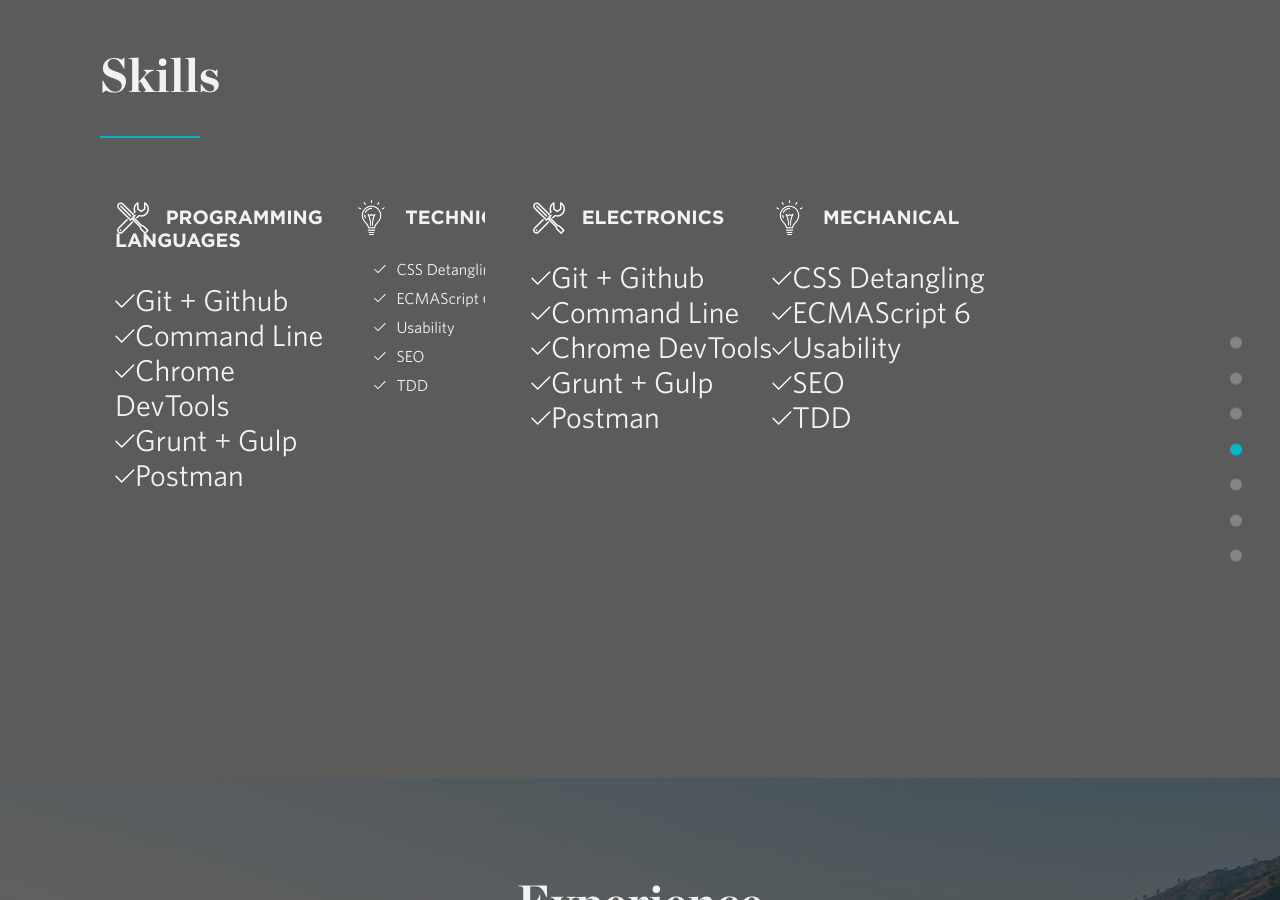
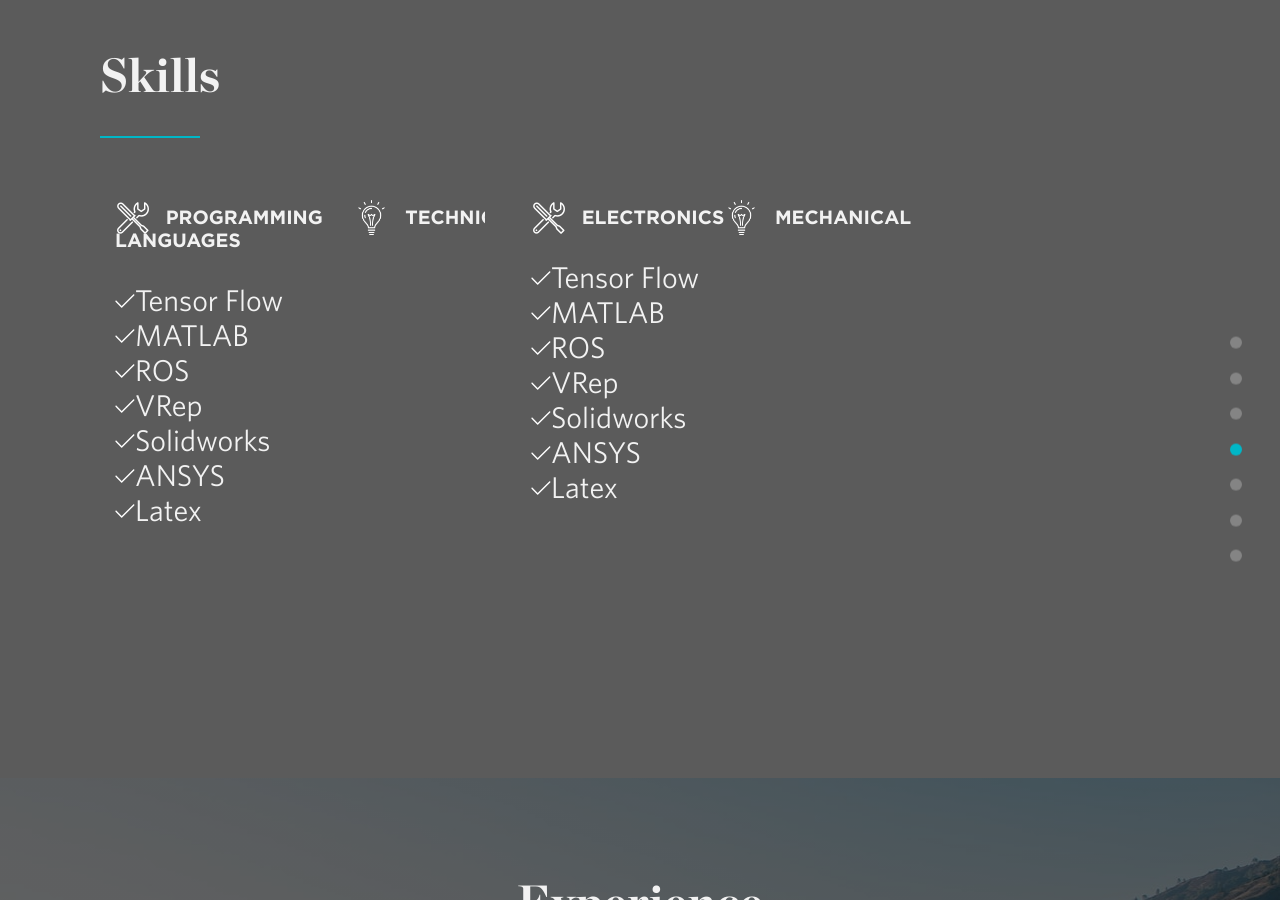
Before and after one commit to sgteja/trailsite.github.io, a Jekyll site: the page built from index.html, in a window 1280 px wide and 900 px high, scrolled down 1734 px. Built offline with Jekyll 4.4.1, drawn with Linux system fonts in a browser that asks for light colours; nearby versions of some CDN libraries.

```diff
--- a/_data/skills.yml
+++ b/_data/skills.yml
@@ -1,13 +1,7 @@
-# development:
-#   - item: JavaScript
-#   - item: HTML5
-#   - item: CSS3
-#   - item: Jekyll
-#   - item: Python
-#   - item: React
-#   - item: Backbone
-#   - item: Node.js
-#   - item: Angular
+programming:
+  - item: Python
+  - item: C++
+  - item: C
 
 # design:
 #   - item: sketch
@@ -17,15 +11,20 @@
 #   - item: invision
 
 tools:
-  - item: Git + Github
-  - item: Command Line
-  - item: Chrome DevTools
-  - item: Grunt + Gulp
-  - item: Postman
+  - item: Tensor Flow
+  - item: MATLAB
+  - item: ROS
+  - item: VRep
+  - item: Solidworks
+  - item: ANSYS
+  - item: Latex
 
-knowledge:
-  - item: CSS Detangling
-  - item: ECMAScript 6
-  - item: Usability
-  - item: SEO
-  - item: TDD
+electronics:
+  - item: Arduino
+  - item: RaspberryPi
+  - item: 8051
+
+mechanical:
+  - item: CNC
+  - item: Lathe
+  - item: Welding
```
